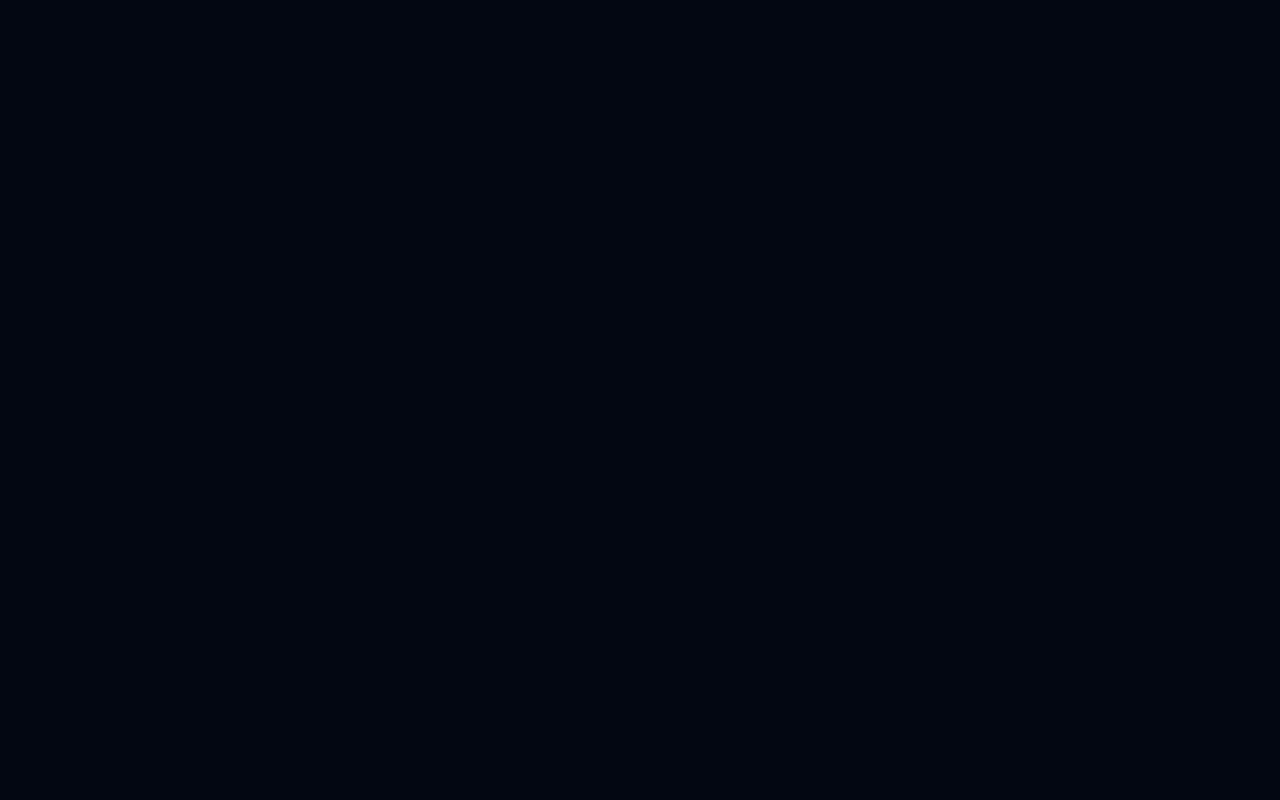
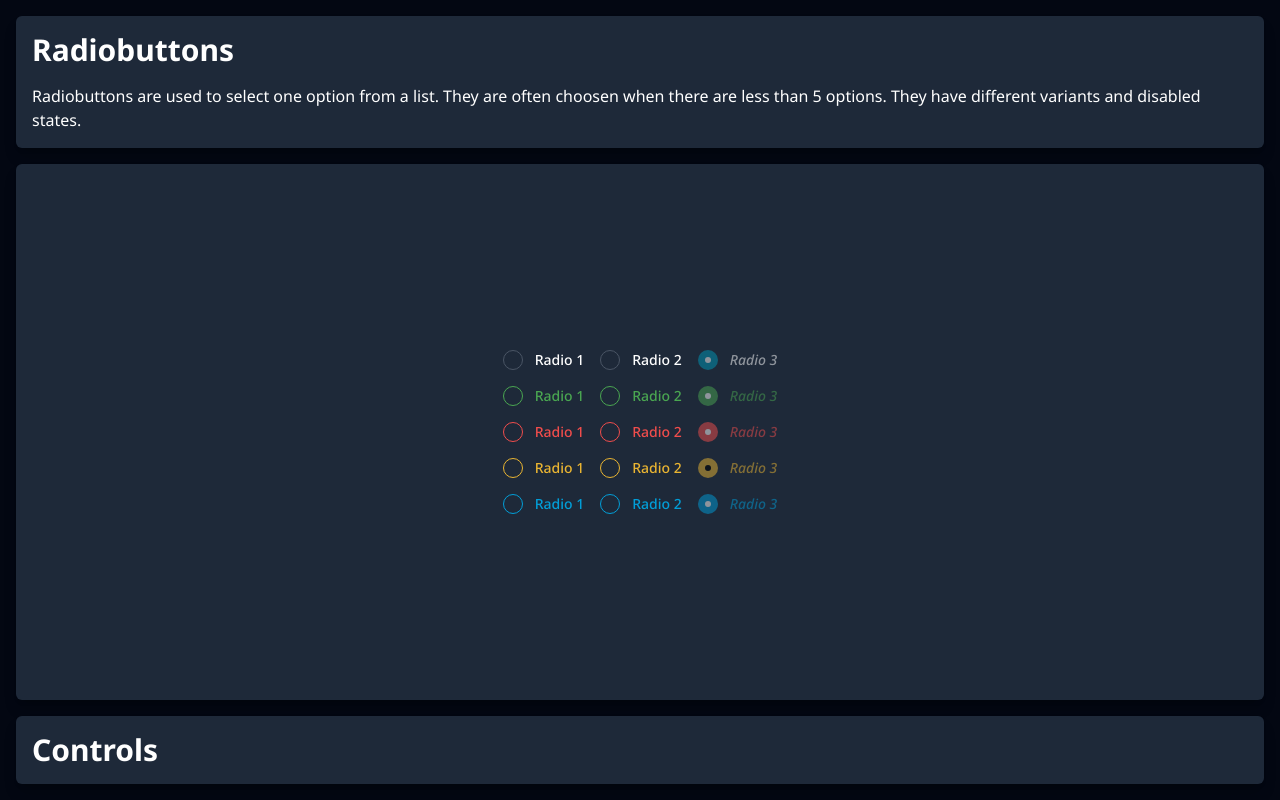
Before and after one commit to awusuwah/markomaric.me, a Nuxt app: page /components/radiobuttons in a window 1280 px wide. Before the commit this address had no page. Built offline with nearby package versions, Linux system fonts and the light colour scheme.

Commit message:
Added radiobuttons as a component. They work with all styles and display properly.

```diff
--- /dev/null
+++ b/app/@types/radiobutton.d.ts
@@ -0,0 +1,11 @@
+export interface RadiobuttonProps {
+  modelValue: string;
+  label?: string;
+  value?: string;
+  variant?: "default" | "success" | "danger" | "warning" | "info";
+  disabled?: boolean;
+}
+
+export interface RadiobuttonEmits {
+  "update:modelValue": [string];
+}
--- /dev/null
+++ b/app/components/inputs/radiobutton/Radiobutton.vue
@@ -0,0 +1,83 @@
+<script setup lang="ts">
+import type { RadiobuttonProps, RadiobuttonEmits } from "@/@types/radiobutton.d.ts";
+
+const props = withDefaults(defineProps<RadiobuttonProps>(), {
+  label: undefined,
+  value: undefined,
+  variant: "default",
+  disabled: false,
+});
+
+const emit = defineEmits<RadiobuttonEmits>();
+
+/**
+ * The classes which are applied to the wrapper element.
+ */
+const wrapperClasses = computed(() => ({
+  "group relative flex flex-row items-center gap-x-2 w-fit": true,
+  "cursor-pointer": !props.disabled,
+  "cursor-not-allowed opacity-50": props.disabled,
+}));
+
+/**
+ * The classes which are applied to the custom radio button element.
+ */
+const radiobuttonClasses = computed(() => ({
+  "grid w-5 h-5 border rounded-full place-content-center transition-all": true,
+
+  // Variants (unchecked)
+  "border-gray-600 peer-checked:border-transparent": props.variant === "default",
+  "border-suc peer-checked:border-transparent": props.variant === "success",
+  "border-dng peer-checked:border-transparent": props.variant === "danger",
+  "border-war peer-checked:border-transparent": props.variant === "warning",
+  "border-inf peer-checked:border-transparent": props.variant === "info",
+
+  // Variants (checked)
+  "peer-checked:bg-acc peer-checked:peer-not-disabled:hover:bg-acc-hover peer-checked:peer-not-disabled:group-hover:bg-acc-hover": props.variant === "default",
+  "peer-checked:bg-suc peer-checked:peer-not-disabled:hover:bg-suc-hover peer-checked:peer-not-disabled:group-hover:bg-suc-hover": props.variant === "success",
+  "peer-checked:bg-dng peer-checked:peer-not-disabled:hover:bg-dng-hover peer-checked:peer-not-disabled:group-hover:bg-dng-hover": props.variant === "danger",
+  "peer-checked:bg-war peer-checked:peer-not-disabled:hover:bg-war-hover peer-checked:peer-not-disabled:group-hover:bg-war-hover": props.variant === "warning",
+  "peer-checked:bg-inf peer-checked:peer-not-disabled:hover:bg-inf-hover peer-checked:peer-not-disabled:group-hover:bg-inf-hover": props.variant === "info",
+
+  // Checkmark
+  "peer-checked:[&>div]:bg-acc-contrast": props.variant === "default",
+  "peer-checked:[&>div]:bg-suc-contrast": props.variant === "success",
+  "peer-checked:[&>div]:bg-dng-contrast": props.variant === "danger",
+  "peer-checked:[&>div]:bg-war-contrast": props.variant === "warning",
+  "peer-checked:[&>div]:bg-inf-contrast": props.variant === "info",
+
+  // Focus
+  "peer-focus:ring-2 peer-focus:ring-acc peer-focus:ring-offset-2 peer-focus:ring-offset-gray-900": true,
+}));
+
+/**
+ * The classes which are applied to the label of the radiobutton.
+ */
+const labelClasses = computed(() => ({
+  "ms-1 text-sm font-medium select-none": true,
+
+  // Variants
+  "text-txt": props.variant === "default",
+  "text-suc": props.variant === "success",
+  "text-dng": props.variant === "danger",
+  "text-war": props.variant === "warning",
+  "text-inf": props.variant === "info",
+
+  // Disabled
+  italic: props.disabled,
+}));
+</script>
+
+<template>
+  <label :class="wrapperClasses">
+    <input type="radio" :value="value" :checked="modelValue === value" :disabled="disabled" class="peer sr-only" @input="emit('update:modelValue', ($event.target as HTMLInputElement).value)" />
+
+    <!-- Custom radiobutton -->
+    <div :class="radiobuttonClasses">
+      <div class="h-1.5 w-1.5 rounded-full transition"></div>
+    </div>
+
+    <!-- Label -->
+    <span v-if="label" :class="labelClasses">{{ label }}</span>
+  </label>
+</template>
--- /dev/null
+++ b/app/pages/components/radiobuttons.vue
@@ -0,0 +1,45 @@
+<script setup lang="ts">
+import Card from "@/components/card/Card.vue";
+import Radiobutton from "@/components/inputs/radiobutton/Radiobutton.vue";
+
+const radioSelected = ref("radio3");
+const radioOptions = [
+  { label: "Radio 1", value: "radio1", disabled: false },
+  { label: "Radio 2", value: "radio2", disabled: false },
+  { label: "Radio 3", value: "radio3", disabled: true },
+];
+</script>
+
+<template>
+  <div class="flex h-full w-full flex-col gap-y-4">
+    <Card title="Radiobuttons" class="space-y-4">
+      <p>Radiobuttons are used to select one option from a list. They are often choosen when there are less than 5 options. They have different variants and disabled states.</p>
+    </Card>
+
+    <Card class="flex-1">
+      <div class="flex h-full flex-col items-center justify-center gap-4">
+        <section class="flex gap-x-4">
+          <Radiobutton v-for="option in radioOptions" v-model="radioSelected" :label="option.label" :value="option.value" :disabled="option.disabled" />
+        </section>
+
+        <section class="flex gap-x-4">
+          <Radiobutton v-for="option in radioOptions" v-model="radioSelected" :label="option.label" :value="option.value" variant="success" :disabled="option.disabled" />
+        </section>
+
+        <section class="flex gap-x-4">
+          <Radiobutton v-for="option in radioOptions" v-model="radioSelected" :label="option.label" :value="option.value" variant="danger" :disabled="option.disabled" />
+        </section>
+
+        <section class="flex gap-x-4">
+          <Radiobutton v-for="option in radioOptions" v-model="radioSelected" :label="option.label" :value="option.value" variant="warning" :disabled="option.disabled" />
+        </section>
+
+        <section class="flex gap-x-4">
+          <Radiobutton v-for="option in radioOptions" v-model="radioSelected" :label="option.label" :value="option.value" variant="info" :disabled="option.disabled" />
+        </section>
+      </div>
+    </Card>
+
+    <Card title="Controls" class="space-y-4"></Card>
+  </div>
+</template>
```
